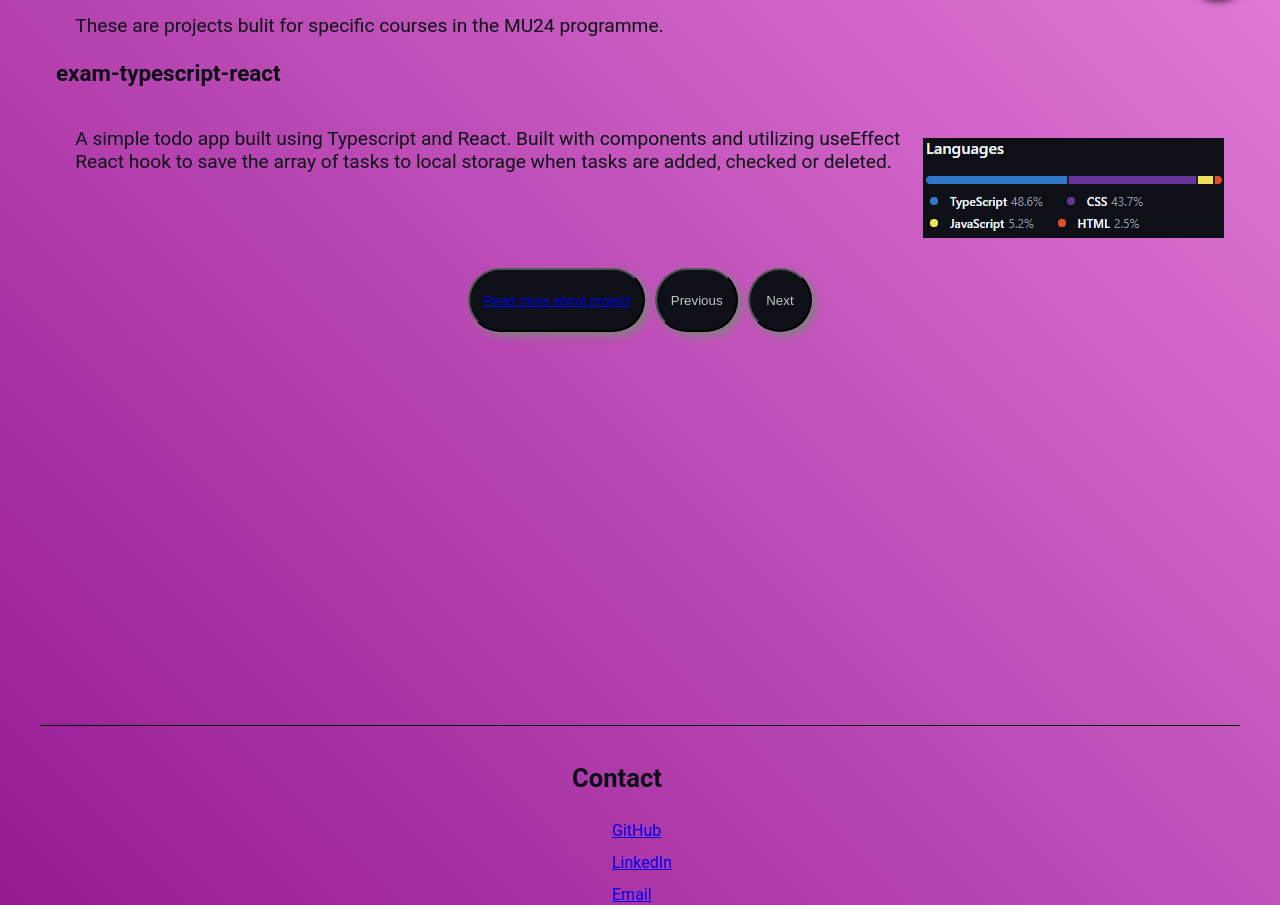
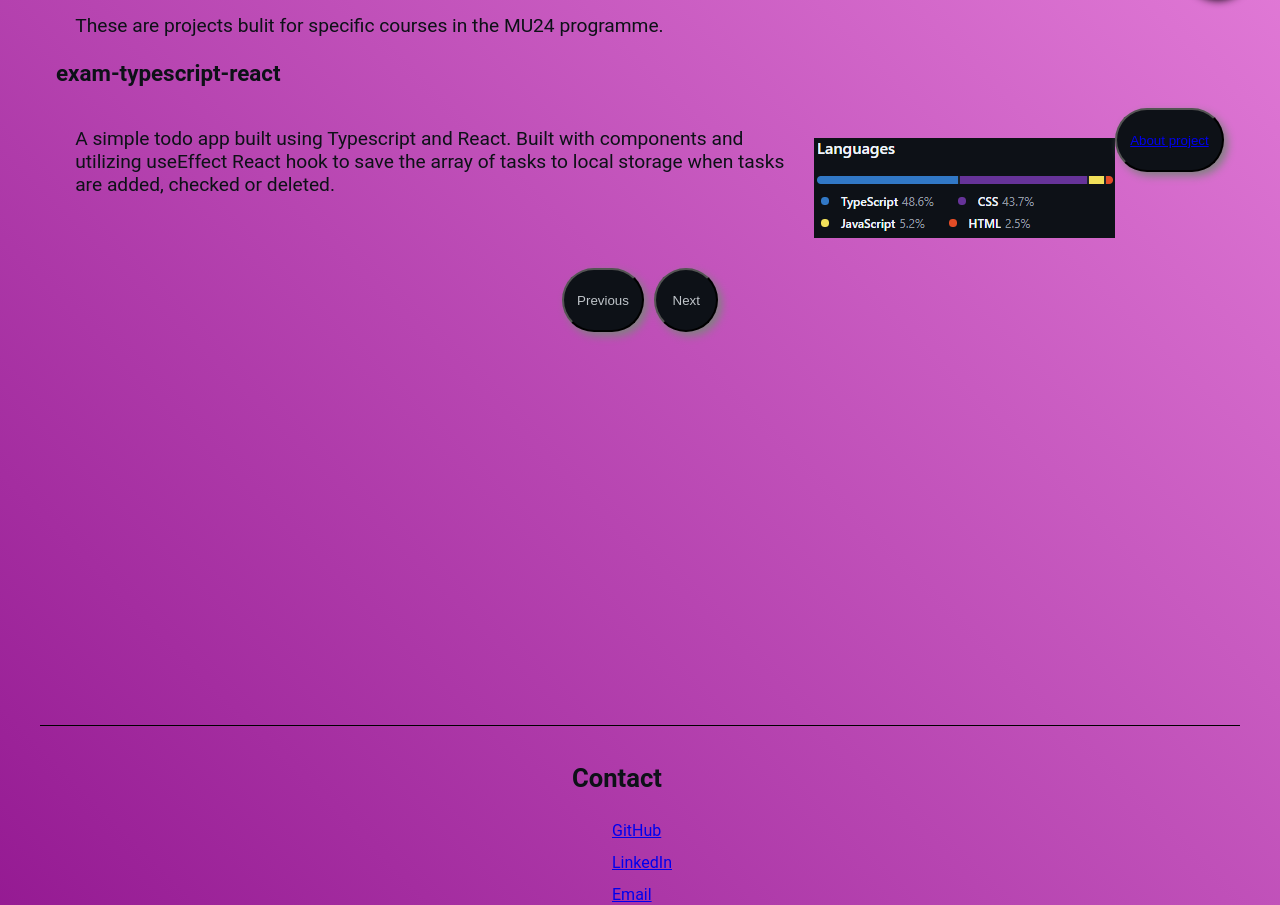
Before and after one commit to FredrikAndersson-MU24/Javascript-portfolio-page, a React (Vite) app: page / in a window 1280 px wide. Shown: the part 930-1835 px from the top of the page. Built offline with nearby package versions, Linux system fonts and the light colour scheme.

Commit message:
Setup Components

```diff
--- a/src/App.jsx
+++ b/src/App.jsx
@@ -1,5 +1,6 @@
 import "./style/style.css";
 import { useRef, useState } from "react";
+import RepoCard from "./Components/RepoCard";
 
 function App() {
     const [currentRepo, setCurrentRepo] = useState(0);
@@ -219,28 +220,16 @@ function App() {
                     </p>
                     {/* <!-- Repos --> */}
                     <article className="repos">
-                        <h3 id="title" ref={titleRef}>
-                            {repos[currentRepo].title}
-                        </h3>
-                        <div className="repo-details">
-                            <p id="description" ref={descriptionRef}>
-                                {" "}
-                                {repos[currentRepo].description}
-                            </p>
-
-                            <img
-                                id="image"
-                                ref={imageRef}
-                                src={repos[currentRepo].img}
-                            />
-                        </div>
-
+                        <RepoCard
+                            title={repos[currentRepo].title}
+                            description={repos[currentRepo].description}
+                            image={repos[currentRepo].img}
+                            link={repos[currentRepo].link}
+                            descriptionRef={descriptionRef}
+                            titleRef={titleRef}
+                            imageRef={imageRef}
+                        />
                         <div className="button-wrapper">
-                            <button className="repo-button button">
-                                <a id="link" href={repos[currentRepo].img}>
-                                    Read more about project
-                                </a>
-                            </button>
                             <button
                                 className="repo-button button"
                                 id="prev-button"
--- /dev/null
+++ b/src/Components/RepoCard.jsx
@@ -0,0 +1,32 @@
+function RepoCard({
+    title,
+    description,
+    image,
+    link,
+    imageRef = { imageRef },
+    titleRef = { titleRef },
+    descriptionRef = { descriptionRef },
+}) {
+    return (
+        <>
+            <h3 id="title" titleref={titleRef}>
+                {title}
+            </h3>
+            <div className="repo-details">
+                <p id="description" descriptionref={descriptionRef}>
+                    {" "}
+                    {description}
+                </p>
+
+                <img id="image" imageref={imageRef} src={image} />
+                <button className="repo-button button">
+                    <a id="link" href={link}>
+                        About project
+                    </a>
+                </button>
+            </div>
+        </>
+    );
+}
+
+export default RepoCard;
```
Also changed, not shown: src/Components/Button.jsx (added), src/Components/MenuItem.jsx (added), src/Components/Section.jsx (added).
